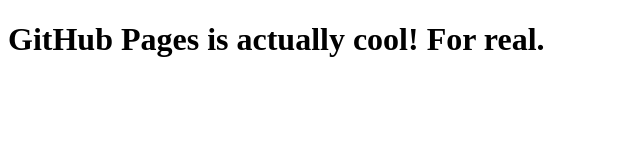
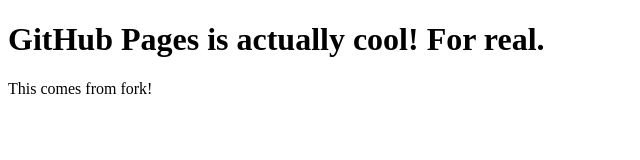
Before and after one commit to kristiyan2004/Kristiyan-mysite.github.io, a plain HTML site: page index.html in a window 1280 px wide. Shown: the whole page, without its empty margins (0-640 px from the left). Drawn offline with Linux system fonts and the light colour scheme.

Commit message:
Modified index.html file

```diff
--- a/index.html
+++ b/index.html
@@ -7,5 +7,6 @@
 </head>
 <body>
     <h1>GitHub Pages is actually cool! For real.</h1>
+    <p>This comes from fork!</p>
 </body>
 </html>
```
